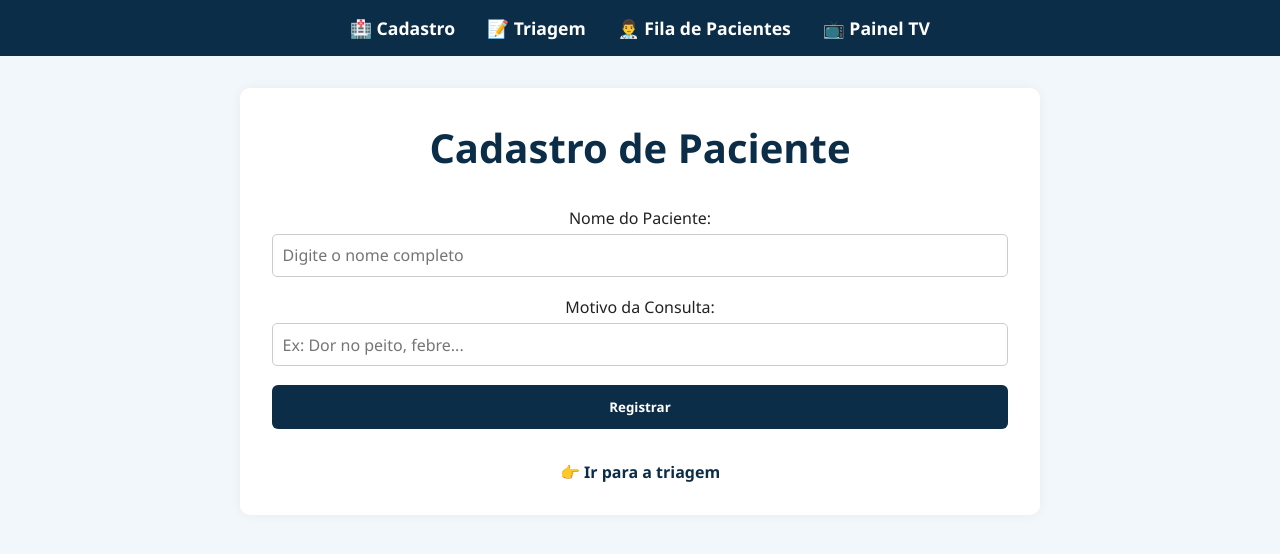
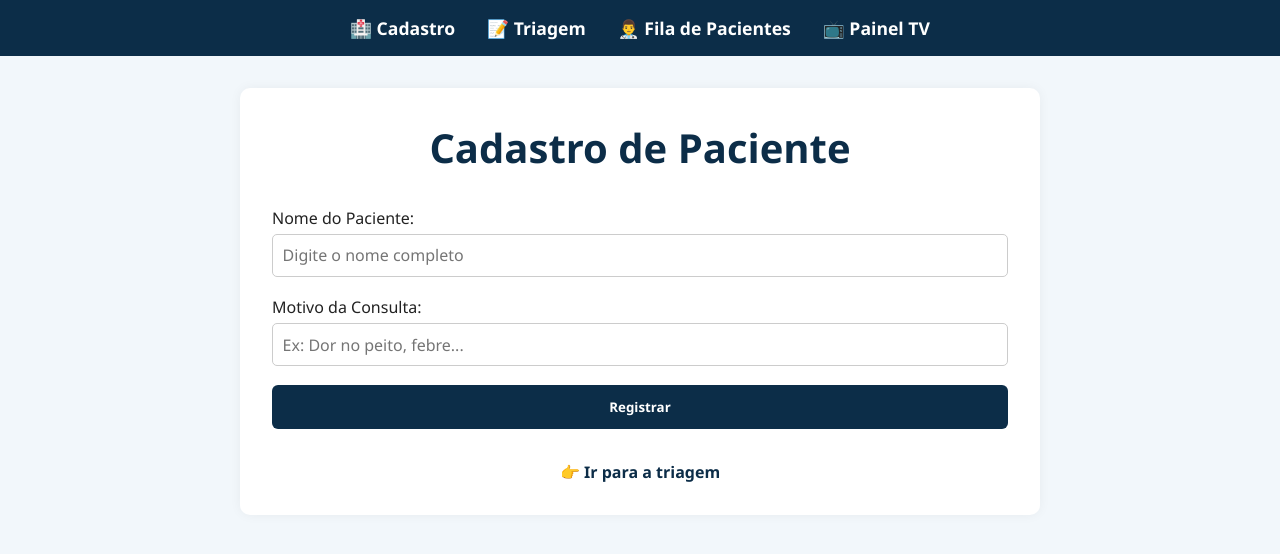
Before and after one commit to AlineRodrigues02/ProjetoReact, a React (Vite) app in the folder ProjetoFinal/: page / in a window 1280 px wide. Shown: the top 554 px of the page. Built offline with nearby package versions, Linux system fonts and the light colour scheme.

Commit message:
pequena modificação no css

```diff
--- a/ProjetoFinal/src/Styles/FiladeEspera.css
+++ b/ProjetoFinal/src/Styles/FiladeEspera.css
@@ -1,11 +1,3 @@
-.container {
-  padding: 2rem;
-  max-width: 1200px;
-  margin: auto;
-  text-align: center;
-  background-color: #f9f9f9;
-}
-
 h1 {
   font-size: 2.5rem;
   color: #2c3e50;
```
